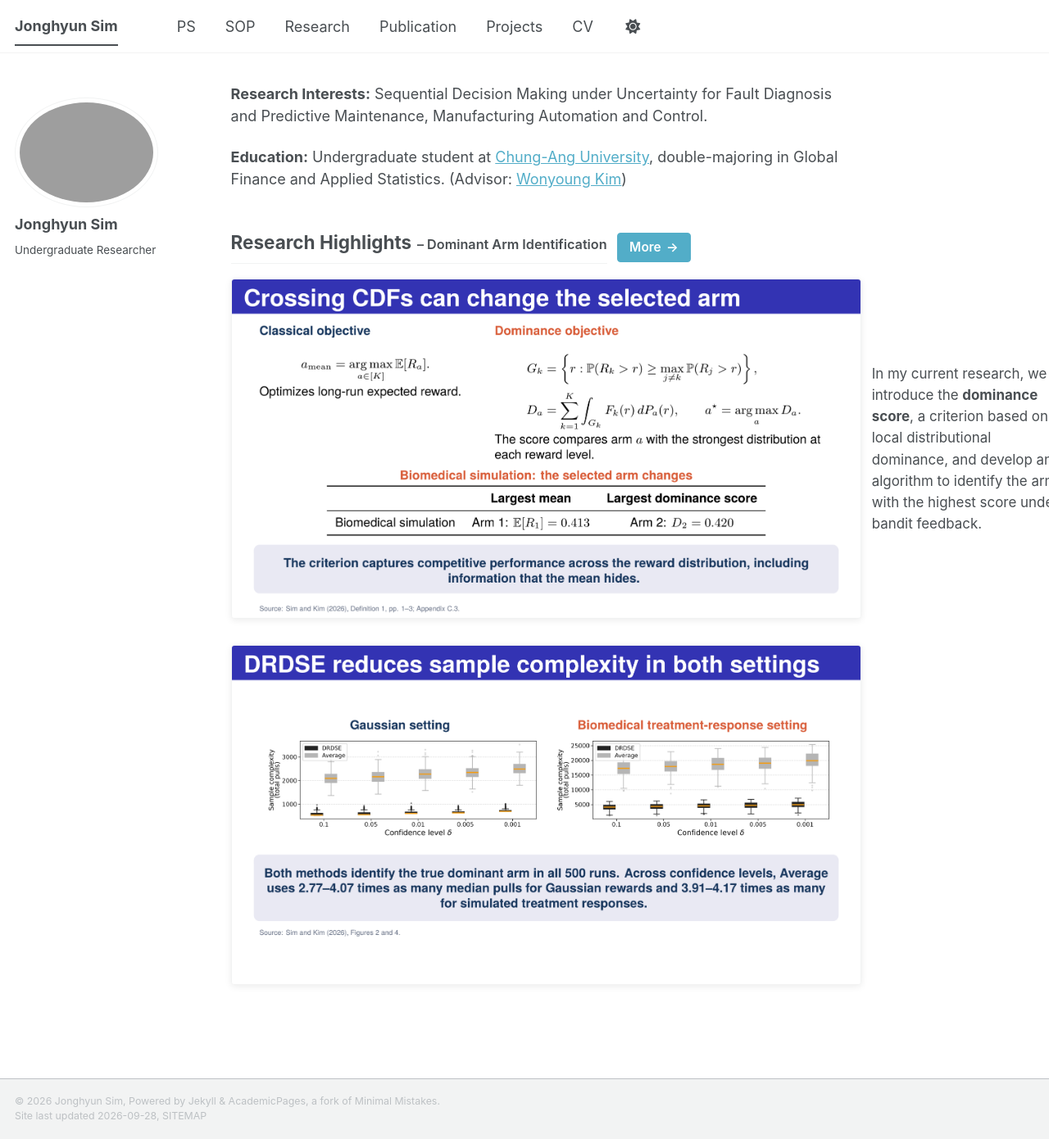
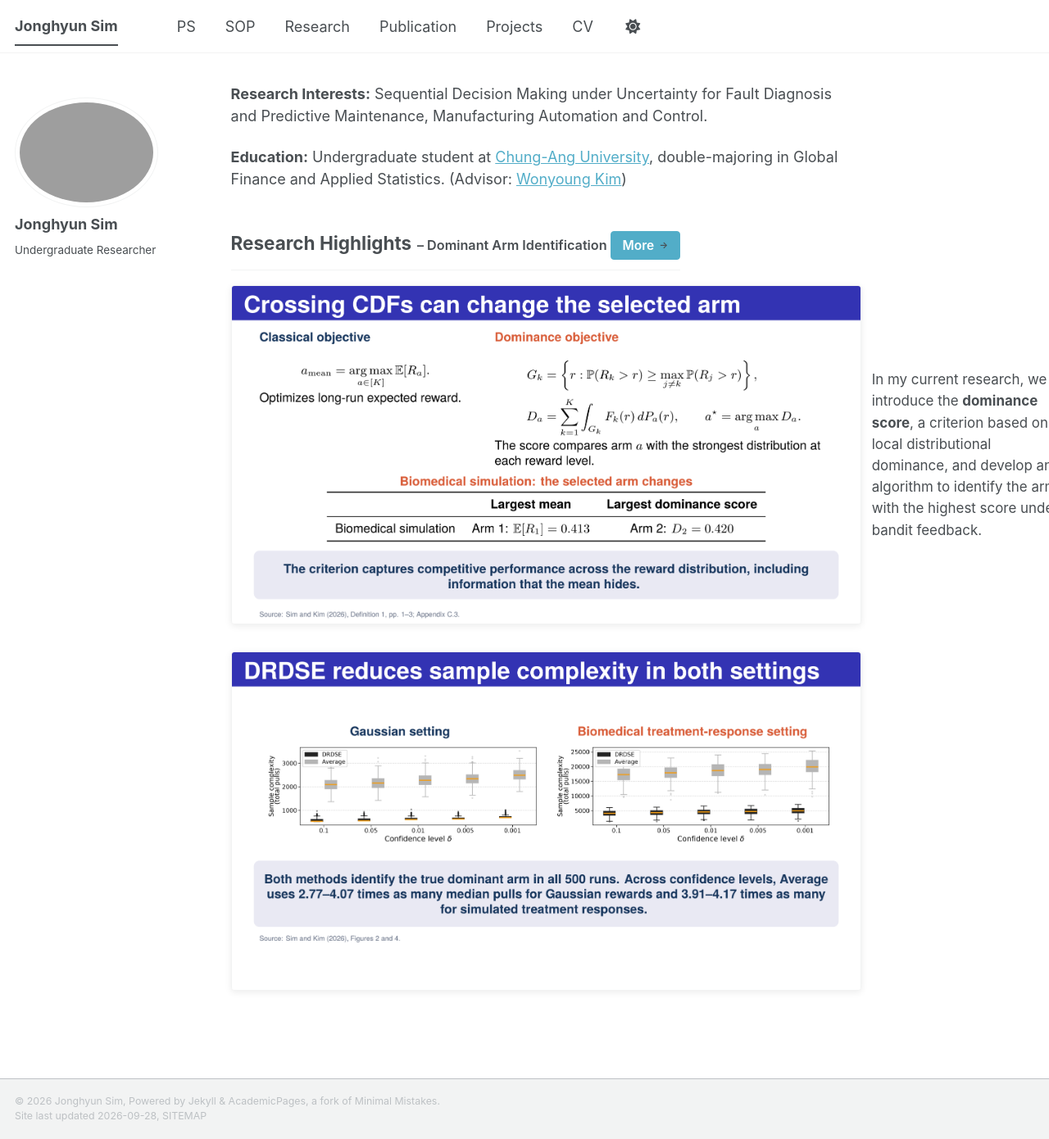
Before and after one commit to simjonghyun/simjonghyun.github.io, a Jekyll site: the page built from _pages/about.md, in a window 1280 px wide and 1390 px high. Shown: the whole window at 82% size. Built offline with Jekyll 4.4.1, drawn with Linux system fonts in a browser that asks for light colours; a style sheet for code colours, icons or effects is not loaded.

Commit message:
Keep More attached to publication title
Place the More button directly inside the Dominant Arm Identification title group so it cannot drop into a separate block.

```diff
--- a/_pages/about.md
+++ b/_pages/about.md
@@ -12,8 +12,7 @@ redirect_from:
 
 <section class="research-highlights" aria-labelledby="research-highlights-title">
 <div class="research-highlights__heading">
-<h2 id="research-highlights-title">Research Highlights <span>– Dominant Arm Identification</span></h2>
-<a class="research-highlight__more" href="{{ '/publication/2026-dai' | relative_url }}" aria-label="Read more about Dominant Arm Identification">More <span aria-hidden="true">→</span></a>
+<h2 id="research-highlights-title">Research Highlights <span class="research-highlights__topic">– Dominant Arm Identification <a class="research-highlight__more" href="{{ '/publication/2026-dai' | relative_url }}" aria-label="Read more about Dominant Arm Identification">More <span aria-hidden="true">→</span></a></span></h2>
 </div>
 
 <div class="research-highlight-lead">
```
